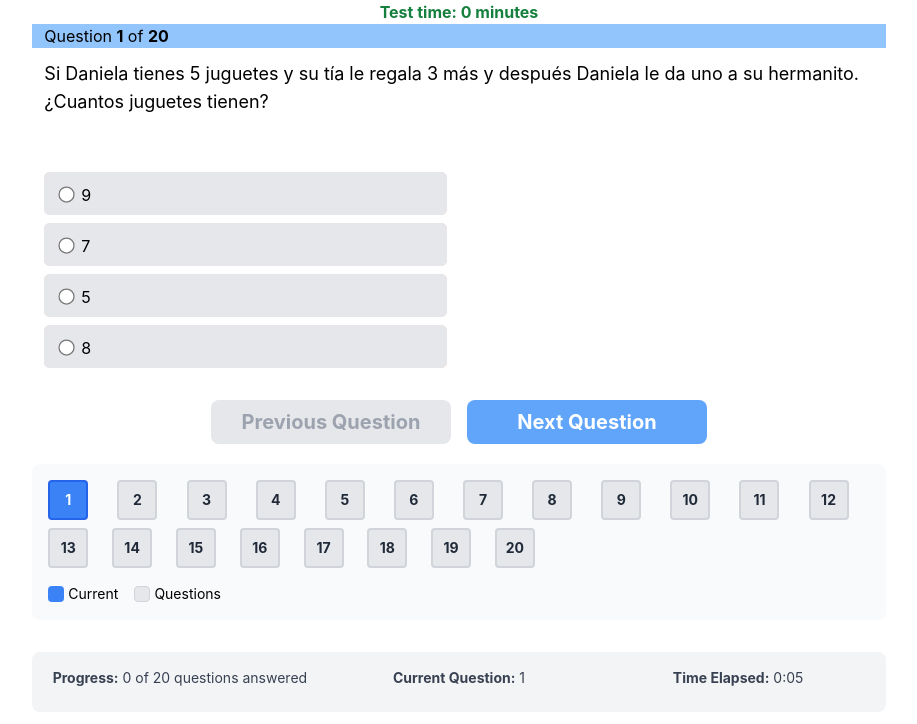
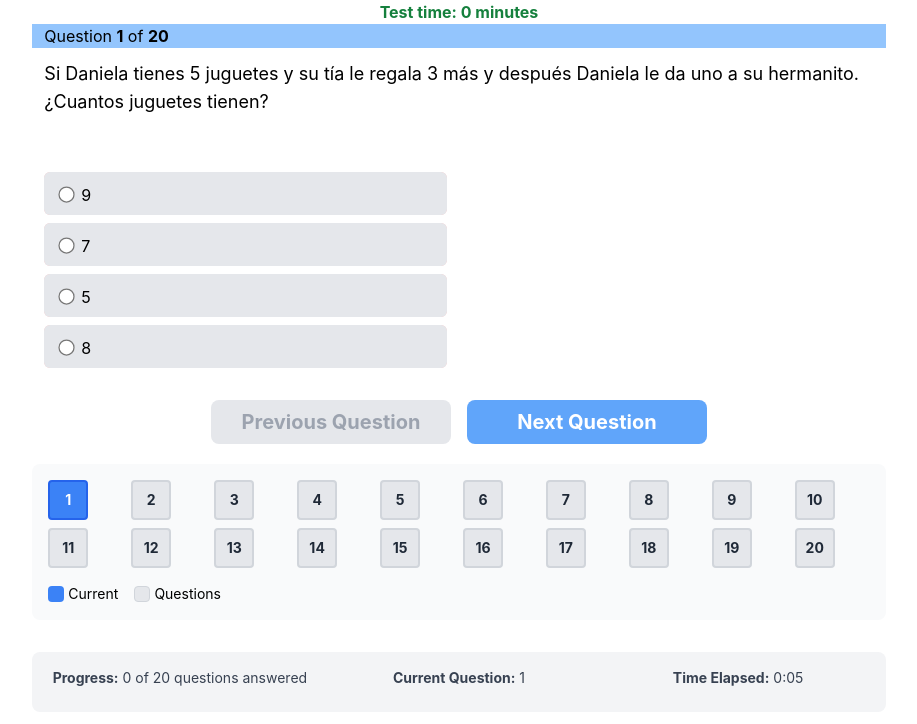
Before and after one commit to kachomanic/randomexam, a React (Create React App) app: page / in a window 1280 px wide. Shown: the top 724 px of the page, without its empty margins (181-1098 px from the left). Built offline with nearby package versions, Linux system fonts and the light colour scheme.

Commit message:
fix(lines): 10 elements

```diff
--- a/src/App.js
+++ b/src/App.js
@@ -307,9 +307,9 @@ function App() {
       {/* Question Navigation Grid */}
       {exams.length > 0 && (
         <div className="mb-6 p-4 bg-gray-50 rounded-lg">
-          {/* First row - 12 questions */}
-          <div className="grid grid-cols-6 sm:grid-cols-12 gap-2 mb-2">
-            {exams.slice(0, 12).map((_, index) => {
+          {/* First row - 10 questions */}
+          <div className="grid grid-cols-5 sm:grid-cols-10 gap-2 mb-2">
+            {exams.slice(0, 10).map((_, index) => {
               let buttonClass = "w-10 h-10 rounded border-2 font-bold text-sm ";
               const isIncorrect = questionStatus[index] === "incorrect";
               const isClickable =
@@ -353,14 +353,63 @@ function App() {
             })}
           </div>
 
-          {/* Second row - 13 questions */}
-          {exams.length > 12 && (
-            <div
-              className="grid grid-cols-6 sm:grid-cols-13 gap-2 mb-4"
-              style={{ gridTemplateColumns: "repeat(13, minmax(0, 1fr))" }}
-            >
-              {exams.slice(12, 25).map((_, idx) => {
-                const index = idx + 12; // Adjust index for second row
+          {/* Second row - 10 questions */}
+          {exams.length > 10 && (
+            <div className="grid grid-cols-5 sm:grid-cols-10 gap-2 mb-4">
+              {exams.slice(10, 20).map((_, idx) => {
+                const index = idx + 10; // Adjust index for second row
+                let buttonClass =
+                  "w-10 h-10 rounded border-2 font-bold text-sm ";
+                const isIncorrect = questionStatus[index] === "incorrect";
+                const isClickable =
+                  (currentPos === -1 || isReviewMode) && isIncorrect;
+                const showResults = currentPos === -1 || isReviewMode;
+
+                // Determine button color based on status
+                if (currentPos === index && isReviewMode) {
+                  buttonClass += "bg-blue-500 text-white border-blue-600"; // Current question being reviewed
+                } else if (showResults) {
+                  // Show results when exam is finished or in review mode
+                  if (questionStatus[index] === "correct") {
+                    buttonClass += "bg-green-500 text-white border-green-600"; // Correct answer
+                  } else if (isIncorrect) {
+                    buttonClass +=
+                      "bg-red-500 text-white border-red-600 hover:bg-red-600 hover:border-red-700 cursor-pointer transition-all duration-200 hover:scale-110"; // Incorrect answer - clickable
+                  } else {
+                    buttonClass +=
+                      "bg-gray-200 text-gray-800 border-gray-300 cursor-default"; // Unanswered
+                  }
+                } else if (currentPos === index) {
+                  buttonClass += "bg-blue-500 text-white border-blue-600"; // Current question during exam
+                } else {
+                  // During exam, show all questions as neutral and non-interactive
+                  buttonClass +=
+                    "bg-gray-200 text-gray-800 border-gray-300 cursor-default"; // Neutral and non-clickable
+                }
+
+                return (
+                  <button
+                    key={index}
+                    className={buttonClass}
+                    onClick={
+                      isClickable
+                        ? () => jumpToQuestion(index, true)
+                        : undefined
+                    }
+                    disabled={!isClickable} // Only enable incorrect answers after exam completion
+                  >
+                    {index + 1}
+                  </button>
+                );
+              })}
+            </div>
+          )}
+
+          {/* Third row - 10 questions */}
+          {exams.length > 20 && (
+            <div className="grid grid-cols-5 sm:grid-cols-10 gap-2 mb-4">
+              {exams.slice(20, 30).map((_, idx) => {
+                const index = idx + 20; // Adjust index for third row
                 let buttonClass =
                   "w-10 h-10 rounded border-2 font-bold text-sm ";
                 const isIncorrect = questionStatus[index] === "incorrect";
```
